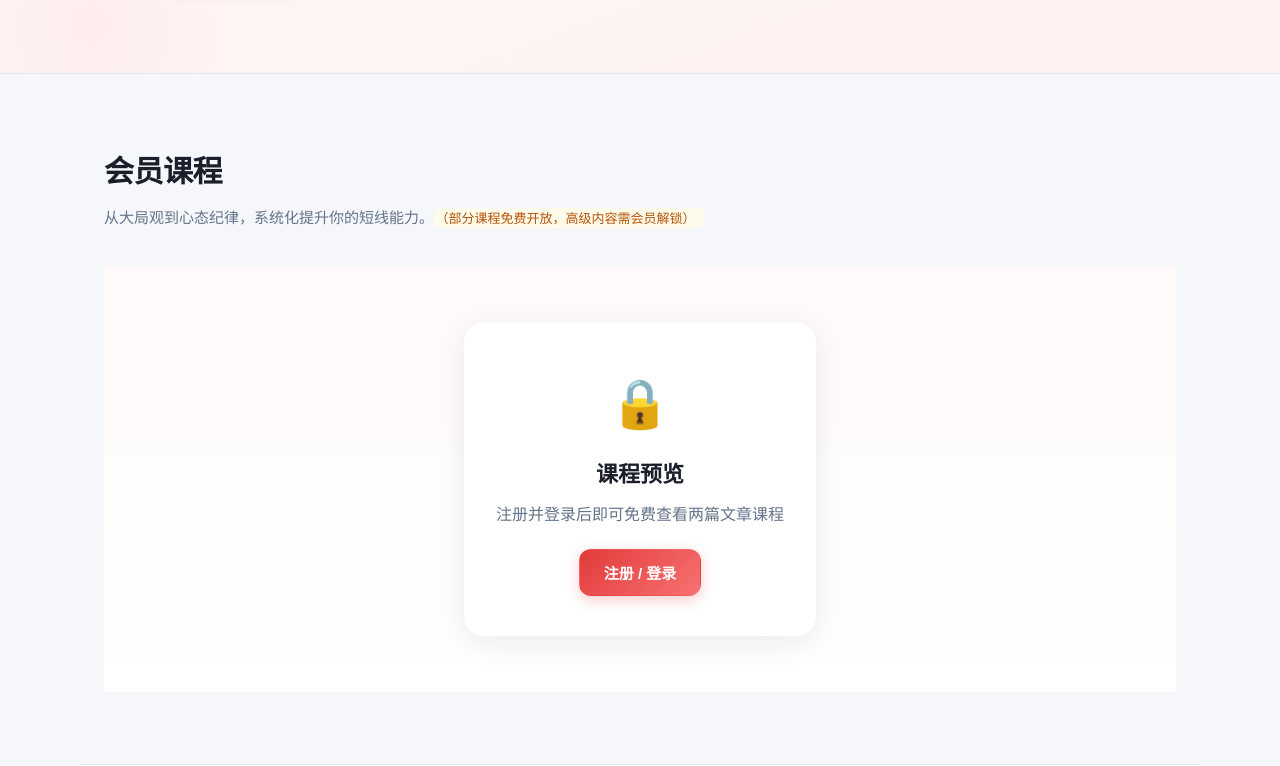
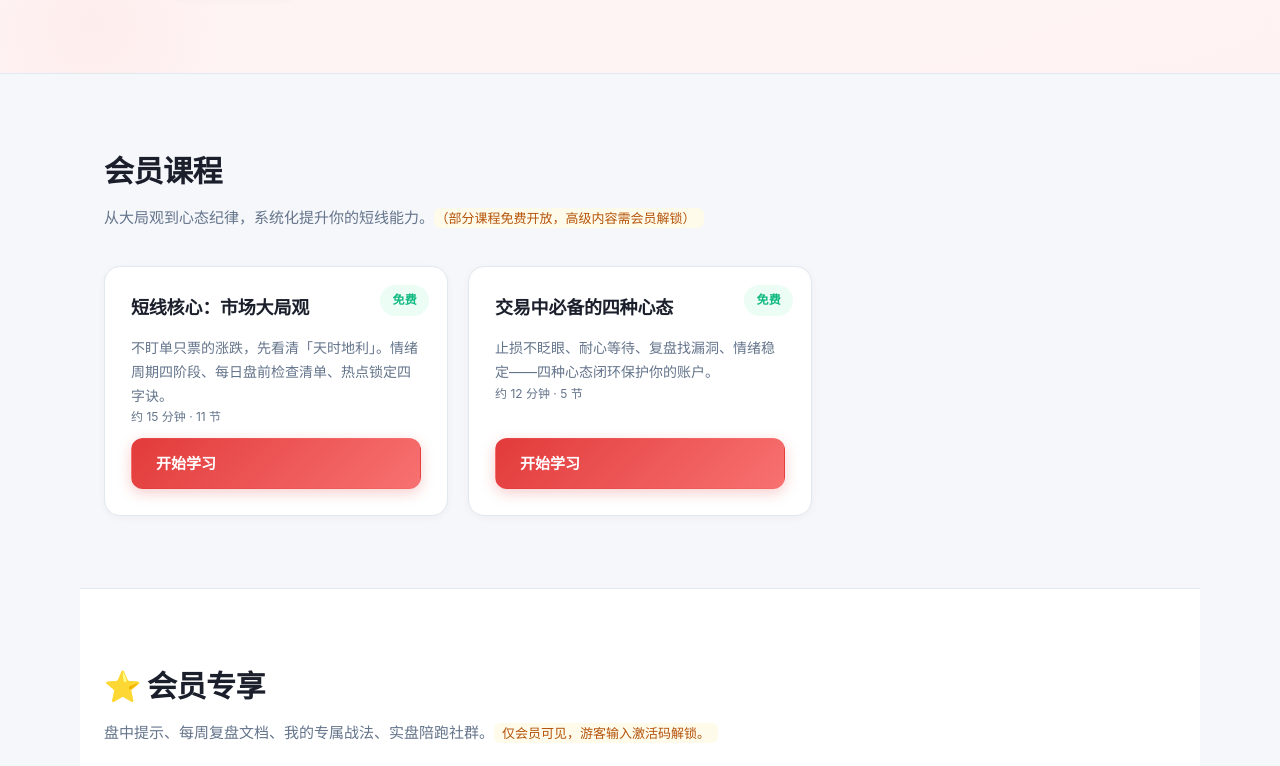
Before and after one commit to chenguanxi0/blys-site, a plain HTML site: page index.html in a window 1280 px wide. Shown: the part 694-1460 px from the top of the page. Drawn offline with nearby package versions, Linux system fonts and the light colour scheme.

Commit message:
fix: 首页会员课程恢复直接显示，不再锁屏

```diff
--- a/index.html
+++ b/index.html
@@ -86,13 +86,12 @@
   <!-- 隐藏占位：保证 app.js 初始化(renderDiary)不报错 -->
   <section id="diary" hidden><div id="diaryStats"></div><div id="diaryList"></div></section>
 
-  <!-- 会员课程（登录后可见） -->
-  <section class="section vip-zone" id="vip">
+  <!-- 会员课程 -->
+  <section class="section" id="vip">
     <div class="section-head">
       <h2>会员课程</h2>
       <p>从大局观到心态纪律，系统化提升你的短线能力。<em>（部分课程免费开放，高级内容需会员解锁）</em></p>
     </div>
-    <div class="vip-body">
     <div class="cards">
       <!-- 免费课：市场大局观 -->
       <div class="card vip-card">
@@ -109,15 +108,6 @@
         <p>止损不眨眼、耐心等待、复盘找漏洞、情绪稳定——四种心态闭环保护你的账户。</p>
         <p class="muted" style="font-size:12px">约 12 分钟 · 5 节</p>
         <a class="btn btn-primary btn-block" href="tutorials/trading-mindset.html">开始学习</a>
-        </div>
-      </div>
-    </div>
-    <div class="vip-mask">
-      <div class="vip-mask-inner">
-        <div class="vip-lock">🔒</div>
-        <h3>课程预览</h3>
-        <p>注册并登录后即可免费查看两篇文章课程</p>
-        <button class="btn btn-primary" onclick="openAuthModal()">注册 / 登录</button>
       </div>
     </div>
   </section>
```
Lines whose indentation alone changed are shown as unchanged.
